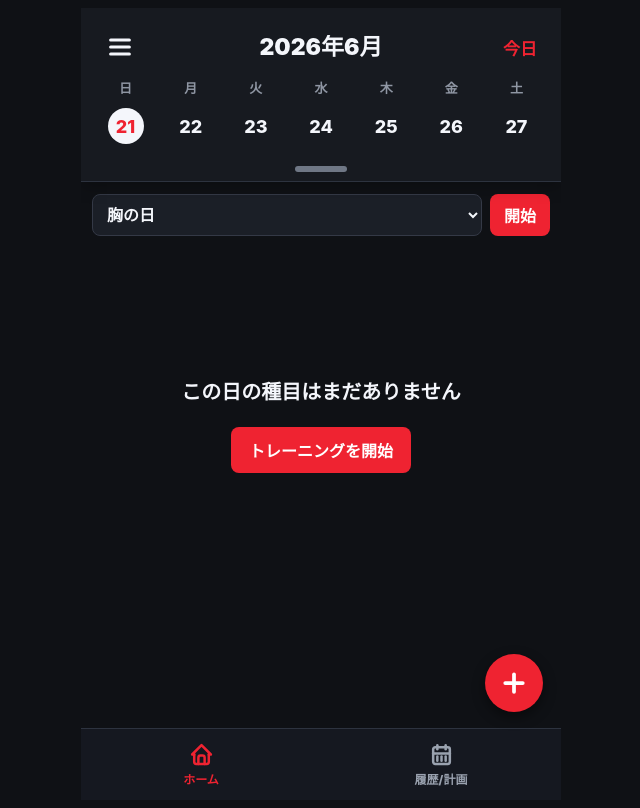
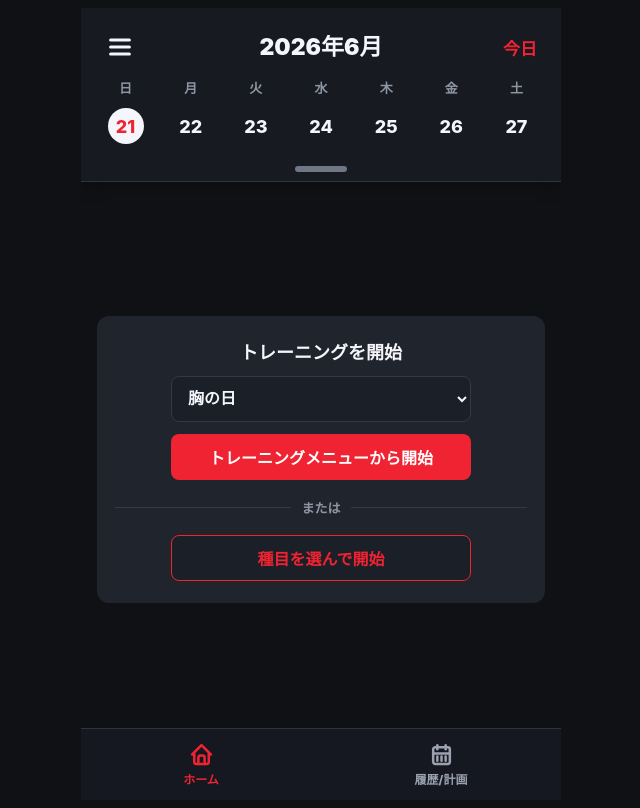
Before and after one commit to ohgiwk/FitLog, a React (Vite) app: page / in a window 1280 px wide. Shown: the whole page, without its empty margins (319-959 px from the left). Built offline with nearby package versions, Linux system fonts and the light colour scheme.

Commit message:
ホームのトレーニング開始導線を整理

```diff
--- a/src/hooks/useFitLog.ts
+++ b/src/hooks/useFitLog.ts
@@ -197,7 +197,6 @@ export function useFitLog() {
       setScreen: nav.showScreen,
       setEditMode: ui.setEditMode,
       setWeightUnit,
-      startWorkoutDay: workout.startWorkoutDay,
       startPreset: presets.startPreset,
       addPart: part.addPart,
       deletePart: part.deletePart,
--- a/src/hooks/usePresetActions.ts
+++ b/src/hooks/usePresetActions.ts
@@ -124,7 +124,21 @@ export function usePresetActions({
       return showToast(hasExisting ? 'すでに追加されています' : 'プリセットの種目が見つかりません');
     }
     const newWorkouts = exercisesToAdd.map((exercise) => createWorkout(exercise, selectedDate));
-    saveState((prev) => ({ ...prev, workouts: [...prev.workouts, ...newWorkouts] }));
+    const now = new Date();
+    const startTime = `${String(now.getHours()).padStart(2, '0')}:${String(now.getMinutes()).padStart(2, '0')}`;
+    saveState((prev) => {
+      const hasWorkoutsForDate = prev.workouts.some((workout) => workout.date === selectedDate);
+      return {
+        ...prev,
+        workouts: [...prev.workouts, ...newWorkouts],
+        workoutStartTimes: {
+          ...prev.workoutStartTimes,
+          [selectedDate]: hasWorkoutsForDate
+            ? prev.workoutStartTimes[selectedDate] || startTime
+            : startTime,
+        },
+      };
+    });
     showScreen('home');
     showToast(`${exercisesToAdd.length}種目を追加しました`);
   }
--- a/src/hooks/useWorkoutActions.ts
+++ b/src/hooks/useWorkoutActions.ts
@@ -33,27 +33,6 @@ export function useWorkoutActions({
    */
   function isWorkoutDayEnded(date: string) {
     return Boolean(state.workoutEndTimes[date]);
-  }
-
-  /**
-   * トレーニング開始時刻を保存し、種目選択画面へ進む
-   */
-  function startWorkoutDay() {
-    const now = new Date();
-    const startTime = `${String(now.getHours()).padStart(2, '0')}:${String(now.getMinutes()).padStart(2, '0')}`;
-    saveState((prev) => {
-      const workoutEndTimes = { ...prev.workoutEndTimes };
-      delete workoutEndTimes[selectedDate];
-      return {
-        ...prev,
-        workoutStartTimes: {
-          ...prev.workoutStartTimes,
-          [selectedDate]: startTime,
-        },
-        workoutEndTimes,
-      };
-    });
-    showScreen('select');
   }
 
   /**
@@ -131,12 +110,14 @@ export function useWorkoutActions({
     );
     const workout = existing || createWorkout(exercise, selectedDate);
     saveState((prev) => {
-      const workoutStartTimes = prev.workoutStartTimes[selectedDate]
-        ? prev.workoutStartTimes
-        : {
-            ...prev.workoutStartTimes,
-            [selectedDate]: startTime,
-          };
+      const hasWorkoutsForDate = prev.workouts.some((item) => item.date === selectedDate);
+      const workoutStartTimes =
+        hasWorkoutsForDate && prev.workoutStartTimes[selectedDate]
+          ? prev.workoutStartTimes
+          : {
+              ...prev.workoutStartTimes,
+              [selectedDate]: startTime,
+            };
       return {
         ...prev,
         workouts: existing ? prev.workouts : [...prev.workouts, workout],
@@ -314,7 +295,6 @@ export function useWorkoutActions({
 
   return {
     openWorkoutDetail,
-    startWorkoutDay,
     endWorkoutDay,
     resumeWorkoutDay,
     addExerciseToToday,
--- a/src/screens/HomeScreen.tsx
+++ b/src/screens/HomeScreen.tsx
@@ -54,7 +54,6 @@ function useHomeScreenModel() {
       actions.setScreen('home');
     },
     onSelectPreset: actions.selectPreset,
-    onStartWorkoutDay: actions.startWorkoutDay,
     onEndWorkoutDay: actions.endWorkoutDay,
     onResumeWorkoutDay: actions.resumeWorkoutDay,
     onStartPreset: actions.startPreset,
@@ -84,7 +83,6 @@ export function HomeScreen() {
     workoutEndTime,
     onSelectDate,
     onSelectPreset,
-    onStartWorkoutDay,
     onEndWorkoutDay,
     onResumeWorkoutDay,
     onStartPreset,
@@ -176,7 +174,11 @@ export function HomeScreen() {
   }
 
   return (
-    <section className="screen active detail-screen">
+    <section
+      className={`screen active detail-screen ${
+        !selectedWorkouts.length && !workoutEndTime ? 'workout-start-ready' : ''
+      }`}
+    >
       <HomeCalendar
         selectedDate={selectedDate}
         workouts={workouts}
@@ -185,9 +187,18 @@ export function HomeScreen() {
         onOpenSettings={onOpenSettings}
         onOpenGoalAchievements={onOpenGoalAchievements}
       />
-      <div className="preset-start">
+      {!selectedWorkouts.length && !workoutEndTime && (
+        <div className="workout-start-area">
+          <section className="workout-start-panel" aria-labelledby="workout-menu-start-title">
+            <div className="workout-start-section">
+              <h2 id="workout-menu-start-title">トレーニングを開始</h2>
+              {!!selectedScheduledPresets.length && (
+                <span className="scheduled-menu-label">
+                  今日の予定: {selectedScheduledPresets.map((preset) => preset.name).join(' / ')}
+                </span>
+              )}
               <select
-          aria-label="プリセットを選択"
+                aria-label="トレーニングメニューを選択"
                 disabled={!presets.length}
                 value={currentPreset?.id || ''}
                 onChange={(event) => onSelectPreset(event.target.value)}
@@ -199,41 +210,31 @@ export function HomeScreen() {
                     </option>
                   ))
                 ) : (
-            <option value="">プリセットなし</option>
+                  <option value="">メニューなし</option>
                 )}
               </select>
               <button
-          className="small-primary"
-          disabled={!currentPreset || Boolean(workoutEndTime)}
+                className="primary workout-start-primary"
+                disabled={!currentPreset}
                 type="button"
                 onClick={() => onStartPreset(currentPreset?.id || '')}
               >
-          開始
+                トレーニングメニューから開始
               </button>
             </div>
-      {!!selectedScheduledPresets.length && (
-        <div className="planned-day">
-          <span>予定: {selectedScheduledPresets.map((preset) => preset.name).join(' / ')}</span>
+            <div className="workout-start-divider">
+              <span>または</span>
+            </div>
+            <div className="workout-start-section">
+              <button className="workout-select-start-button" type="button" onClick={onOpenSelect}>
+                種目を選んで開始
+              </button>
+            </div>
+          </section>
         </div>
       )}
       <div className="content">
-        {!selectedWorkouts.length ? (
-          <div className="empty">
-            <div>
-              <strong>この日の種目はまだありません</strong>
-              {!workoutEndTime && (
-                <button
-                  className="primary start-training-button"
-                  type="button"
-                  onClick={onStartWorkoutDay}
-                >
-                  トレーニングを開始
-                </button>
-              )}
-            </div>
-          </div>
-        ) : (
-          selectedWorkouts.map((workout) => (
+        {selectedWorkouts.map((workout) => (
           <article
             className="exercise-card"
             key={workout.id}
@@ -291,8 +292,7 @@ export function HomeScreen() {
               )}
             </div>
           </article>
-          ))
-        )}
+        ))}
         {workoutStartTime && !workoutEndTime && !!selectedWorkouts.length && (
           <button
             className="primary workout-action-button"
@@ -317,7 +317,7 @@ export function HomeScreen() {
           </div>
         )}
       </div>
-      {!workoutEndTime && (
+      {!workoutEndTime && !!selectedWorkouts.length && (
         <button className="fab" type="button" aria-label="種目を追加" onClick={onOpenSelect}>
           <PlusIcon />
         </button>
--- a/src/styles/home.css
+++ b/src/styles/home.css
@@ -38,12 +38,6 @@
   height: 38px;
   place-items: center;
   color: var(--text-secondary);
-}
-
-.start-training-button {
-  min-width: 180px;
-  margin-top: 14px;
-  padding: 0 18px;
 }
 
 .workout-action-button {
@@ -193,44 +187,109 @@
   white-space: nowrap;
 }
 
-.preset-start {
-  display: grid;
-  grid-template-columns: 1fr auto;
-  gap: 8px;
-  padding: 12px 11px 0;
+.screen.active.workout-start-ready {
+  display: flex;
+  min-height: calc(100dvh - var(--bottom-nav-total-height));
+  flex-direction: column;
 }
 
-.preset-start select {
+.workout-start-area {
+  display: grid;
+  flex: 1;
+  place-items: center;
+  padding: 20px 0;
+}
+
+.workout-start-ready > .content {
+  display: none;
+}
+
+.workout-start-panel {
+  display: grid;
+  gap: 18px;
+  width: calc(100% - 32px);
+  border-radius: 12px;
+  padding: 22px 18px;
+  background: var(--surface-subtle);
+  text-align: center;
+}
+
+.workout-start-section {
+  display: grid;
+  justify-items: center;
+  gap: 12px;
+}
+
+.workout-start-section h2 {
+  margin: 0;
+  color: var(--ink);
+  font-size: 18px;
+  font-weight: 900;
+}
+
+.scheduled-menu-label {
+  display: block;
+  max-width: 100%;
+  overflow: hidden;
+  color: var(--red);
+  font-size: 13px;
+  font-weight: 900;
+  text-overflow: ellipsis;
+  white-space: nowrap;
+}
+
+.workout-start-section select {
+  width: min(100%, 300px);
   min-width: 0;
-  height: 42px;
+  height: 46px;
   border: 1px solid var(--line);
   border-radius: 8px;
-  padding: 0 10px;
+  padding: 0 12px;
   background: var(--surface);
   color: var(--ink);
   font-size: 16px;
   font-weight: 800;
 }
 
-.planned-day {
+.workout-start-primary,
+.workout-select-start-button {
+  width: min(100%, 300px);
+  min-height: 46px;
+  border-radius: 8px;
+  font-size: 16px;
+  font-weight: 900;
+}
+
+.workout-start-primary:disabled {
+  background: var(--disabled-bg);
+  cursor: default;
+}
+
+.workout-select-start-button {
+  border: 1.5px solid var(--red);
+  background: var(--surface);
+  color: var(--red);
+}
+
+.workout-start-divider {
   display: grid;
-  grid-template-columns: 1fr;
+  grid-template-columns: 1fr auto 1fr;
   align-items: center;
   gap: 10px;
-  margin: 10px 11px 0;
-  border: 1px solid var(--red-border-soft);
-  border-left: 4px solid var(--red);
-  padding: 8px 10px;
-  background: var(--surface);
+  color: var(--text-tertiary);
+  font-size: 13px;
+  font-weight: 800;
 }
 
-.planned-day span {
+.workout-start-divider::before,
+.workout-start-divider::after {
+  height: 1px;
+  background: var(--line);
+  content: '';
+}
+
+.workout-start-divider span {
   min-width: 0;
-  overflow: hidden;
-  color: var(--text-secondary-strong);
-  font-size: 14px;
-  font-weight: 900;
-  text-overflow: ellipsis;
   white-space: nowrap;
 }
 
```
Also changed, not shown: 1 other file (tests, documents, lock files or other folders). Lines whose indentation alone changed are shown as unchanged.
